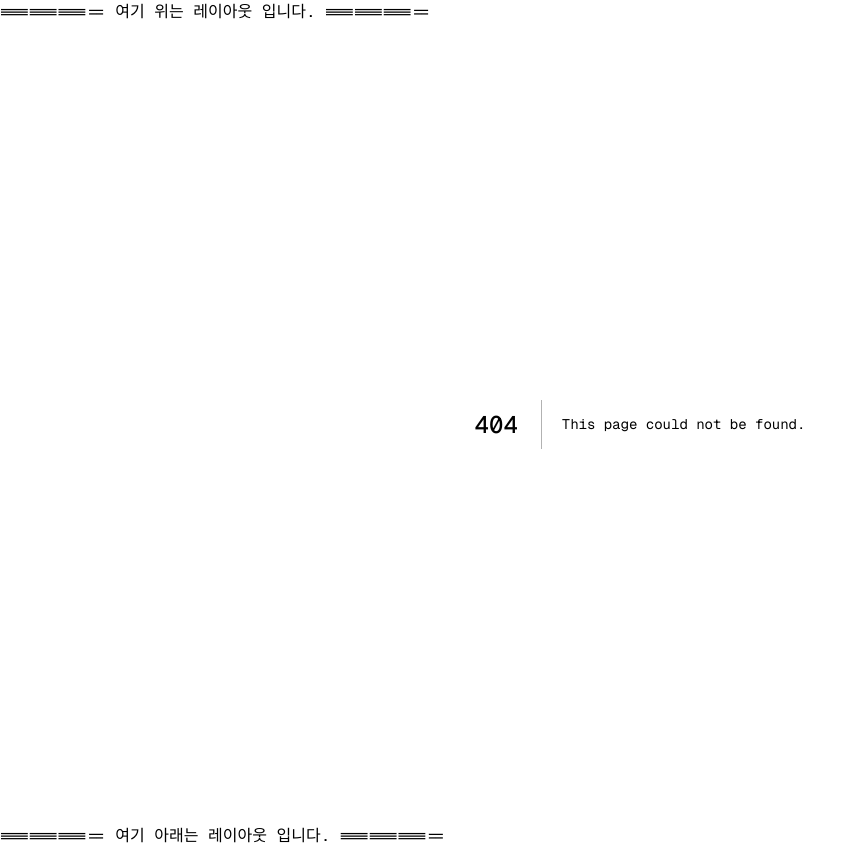
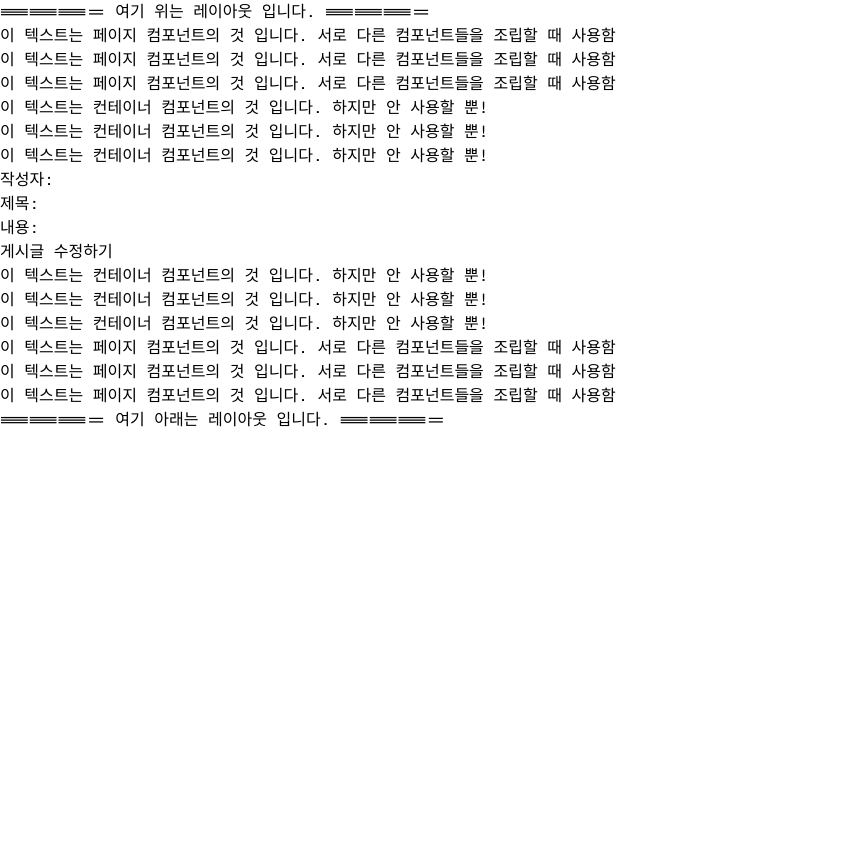
Before and after one commit to devDingco/lecture-code-main, a Next.js app in the folder class-example/: page /section09/09-04-boards-advanced-container-presentational/1/edit in a window 1280 px wide. Before the commit this address had no page. Shown: the whole page, without its empty margins (0-858 px from the left). After the commit the page ends 800 px from the top, so only its background shows below. Built offline with nearby package versions, Linux system fonts and the light colour scheme; no server answers.

Commit message:
09-04-boards-write-advanced-container-presentational

```diff
--- /dev/null
+++ b/class-example/src/app/section09/09-04-boards-advanced-container-presentational/[number]/edit/page.tsx
@@ -0,0 +1,62 @@
+"use client";
+
+import BoardsWriteAdvanced from "@/components/09-04-boards-write-advanced-container-presentational/boards-write-advanced.container";
+import { gql, useQuery } from "@apollo/client";
+import { useParams } from "next/navigation";
+
+const FETCH_BOARD = gql`
+  query fetchBoard($qqq: Int) {
+    fetchBoard(number: $qqq) {
+      number
+      writer
+      title
+      contents
+    }
+  }
+`;
+
+export default function BoardComponentEditPage() {
+  const 내주소변수 = useParams();
+
+  const { data } = useQuery(FETCH_BOARD, {
+    variables: {
+      qqq: Number(내주소변수.number),
+    },
+  });
+
+  return (
+    // <>
+    //   <h1>수정페이지</h1>
+    //   제목: <input type="text" />
+    //   내용: <input type="text" />
+    //   <button>수정하기</button>
+    // </>
+    <>
+      <div>
+        이 텍스트는 페이지 컴포넌트의 것 입니다. 서로 다른 컴포넌트들을 조립할
+        때 사용함
+      </div>
+      <div>
+        이 텍스트는 페이지 컴포넌트의 것 입니다. 서로 다른 컴포넌트들을 조립할
+        때 사용함
+      </div>
+      <div>
+        이 텍스트는 페이지 컴포넌트의 것 입니다. 서로 다른 컴포넌트들을 조립할
+        때 사용함
+      </div>
+      <BoardsWriteAdvanced isEdit={true} data={data} />
+      <div>
+        이 텍스트는 페이지 컴포넌트의 것 입니다. 서로 다른 컴포넌트들을 조립할
+        때 사용함
+      </div>
+      <div>
+        이 텍스트는 페이지 컴포넌트의 것 입니다. 서로 다른 컴포넌트들을 조립할
+        때 사용함
+      </div>
+      <div>
+        이 텍스트는 페이지 컴포넌트의 것 입니다. 서로 다른 컴포넌트들을 조립할
+        때 사용함
+      </div>
+    </>
+  );
+}
--- /dev/null
+++ b/class-example/src/app/section09/09-04-boards-advanced-container-presentational/[number]/page.tsx
@@ -0,0 +1,42 @@
+"use client";
+
+import { gql, useQuery } from "@apollo/client";
+import { useParams, useRouter } from "next/navigation";
+
+const FETCH_BOARD = gql`
+  query fetchBoard($qqq: Int) {
+    fetchBoard(number: $qqq) {
+      number
+      writer
+      title
+      contents
+    }
+  }
+`;
+
+export default function StaticRoutingBoardMovedPage() {
+  const 내주소변수 = useParams();
+  const router = useRouter();
+
+  const { data } = useQuery(FETCH_BOARD, {
+    variables: {
+      qqq: Number(내주소변수.number),
+    },
+  });
+
+  const onClickMove = () => {
+    router.push(`/section09/09-03-boards-advanced/${내주소변수.number}/edit`);
+  };
+
+  return (
+    <>
+      <div>{내주소변수.number}번 게시글 상세페이지 입니다.</div>
+      <div>
+        작성자: {data !== undefined ? data.fetchBoard.writer : "받는중..."}
+      </div>
+      <div>제목: {data && data.fetchBoard.title}</div>
+      <div>내용: {data?.fetchBoard.contents}</div>
+      <button onClick={onClickMove}>수정하러가기</button>
+    </>
+  );
+}
--- /dev/null
+++ b/class-example/src/app/section09/09-04-boards-advanced-container-presentational/new/page.tsx
@@ -0,0 +1,41 @@
+"use client";
+
+import BoardsWriteAdvanced from "@/components/09-04-boards-write-advanced-container-presentational/boards-write-advanced.container";
+
+export default function BoardComponentNewPage() {
+  return (
+    // <>
+    //   <h1>등록페이지</h1>
+    //   제목: <input type="text" />
+    //   내용: <input type="text" />
+    //   <button>등록하기</button>
+    // </>
+    <>
+      <div>
+        이 텍스트는 페이지 컴포넌트의 것 입니다. 서로 다른 컴포넌트들을 조립할
+        때 사용함
+      </div>
+      <div>
+        이 텍스트는 페이지 컴포넌트의 것 입니다. 서로 다른 컴포넌트들을 조립할
+        때 사용함
+      </div>
+      <div>
+        이 텍스트는 페이지 컴포넌트의 것 입니다. 서로 다른 컴포넌트들을 조립할
+        때 사용함
+      </div>
+      <BoardsWriteAdvanced isEdit={false} />
+      <div>
+        이 텍스트는 페이지 컴포넌트의 것 입니다. 서로 다른 컴포넌트들을 조립할
+        때 사용함
+      </div>
+      <div>
+        이 텍스트는 페이지 컴포넌트의 것 입니다. 서로 다른 컴포넌트들을 조립할
+        때 사용함
+      </div>
+      <div>
+        이 텍스트는 페이지 컴포넌트의 것 입니다. 서로 다른 컴포넌트들을 조립할
+        때 사용함
+      </div>
+    </>
+  );
+}
--- /dev/null
+++ b/class-example/src/components/09-04-boards-write-advanced-container-presentational/boards-write-advanced.container.tsx
@@ -0,0 +1,101 @@
+"use client";
+
+import { gql, useMutation, useQuery } from "@apollo/client";
+import { useParams, useRouter } from "next/navigation";
+import { useState } from "react";
+import BoardsWriteAdvancedUI from "./boards-write-advanced.presenter";
+import {
+  FETCH_BOARD,
+  나의그래프큐엘셋팅,
+  나의그래프큐엘수정셋팅,
+} from "./boards-write-advanced.queries";
+
+export default function BoardsWriteAdvanced(props) {
+  const 내주소변수 = useParams();
+  const router = useRouter();
+
+  const [mywriterInput, setMywriterInput] = useState("");
+  const [mytitleInput, setMytitleInput] = useState("");
+  const [mycontentInput, setMycontentInput] = useState("");
+
+  const [게시글등록API요청함수] = useMutation(나의그래프큐엘셋팅);
+  const [게시글수정API요청함수] = useMutation(나의그래프큐엘수정셋팅);
+
+  const onClickSubmit = async () => {
+    const result = await 게시글등록API요청함수({
+      variables: {
+        // variables => $와 같음
+        mywriter: mywriterInput,
+        mytitle: mytitleInput,
+        mycontent: mycontentInput,
+      },
+    });
+    console.log(result);
+    router.push(
+      `/section09/09-03-boards-advanced/${result.data.createBoard.number}`
+    );
+  };
+
+  // 컴포넌트 안에서 동적라우딩의 [변수]를 사용하는 경우에는 주의할 것.
+  // 임포트 당한 페이지의 주소에 [변수]가 있는 경우만 가능하기 때문에.
+  // console.log(내주소변수.number)
+  // const 나의변수 = 내주소변수.number
+  const onClickUpdate = async () => {
+    const myvariables = {
+      mynumber: Number(내주소변수.number),
+    };
+    if (mywriterInput !== "") myvariables.mywriter = mywriterInput;
+    if (mytitleInput !== "") myvariables.mytitle = mytitleInput;
+    if (mycontentInput !== "") myvariables.mycontent = mycontentInput;
+
+    const result = await 게시글수정API요청함수({
+      // variables: {
+      //   // variables => $와 같음
+      //   mynumber: Number(내주소변수.number),
+      //   mywriter: mywriterInput,
+      //   mytitle: mytitleInput,
+      //   mycontent: mycontentInput,
+      // },
+      variables: myvariables,
+      refetchQueries: [
+        { query: FETCH_BOARD, variables: { qqq: Number(내주소변수.number) } },
+      ],
+    });
+    console.log(result);
+    router.push(
+      `/section09/09-03-boards-advanced/${result.data.updateBoard.number}`
+    );
+  };
+
+  const onChangeWriter = (event) => {
+    setMywriterInput(event.target.value);
+  };
+
+  const onChangeTitle = (event) => {
+    setMytitleInput(event.target.value);
+  };
+
+  const onChangeContent = (event) => {
+    setMycontentInput(event.target.value);
+  };
+
+  return (
+    <>
+      <div>이 텍스트는 컨테이너 컴포넌트의 것 입니다. 하지만 안 사용할 뿐!</div>
+      <div>이 텍스트는 컨테이너 컴포넌트의 것 입니다. 하지만 안 사용할 뿐!</div>
+      <div>이 텍스트는 컨테이너 컴포넌트의 것 입니다. 하지만 안 사용할 뿐!</div>
+      <BoardsWriteAdvancedUI
+        작성자변경하는기능={onChangeWriter}
+        제목변경하는기능={onChangeTitle}
+        onChangeContent={onChangeContent} // 실무 방식 => 동일한 이름 사용
+        onClickUpdate={onClickUpdate}
+        onClickSubmit={onClickSubmit}
+        data={props.data}
+        isEdit={props.isEdit}
+      />
+      <div>이 텍스트는 컨테이너 컴포넌트의 것 입니다. 하지만 안 사용할 뿐!</div>
+      <div>이 텍스트는 컨테이너 컴포넌트의 것 입니다. 하지만 안 사용할 뿐!</div>
+      <div>이 텍스트는 컨테이너 컴포넌트의 것 입니다. 하지만 안 사용할 뿐!</div>
+    </>
+  );
+}
--- /dev/null
+++ b/class-example/src/components/09-04-boards-write-advanced-container-presentational/boards-write-advanced.presenter.tsx
@@ -0,0 +1,42 @@
+"use client";
+
+import { gql, useMutation, useQuery } from "@apollo/client";
+import { useParams, useRouter } from "next/navigation";
+import { useState } from "react";
+
+export default function BoardsWriteAdvancedUI(props) {
+  // 여기에 기능 작성하는 것도 가능함 => 하지만 안 할 뿐!
+  // ...
+  // ...
+
+  return (
+    <>
+      작성자:
+      <input
+        type="text"
+        onChange={props.작성자변경하는기능}
+        defaultValue={props.data?.fetchBoard.writer}
+      />
+      <br />
+      제목:
+      <input
+        type="text"
+        onChange={props.제목변경하는기능}
+        defaultValue={props.data?.fetchBoard.title}
+      />
+      <br />
+      내용:
+      <input
+        type="text"
+        onChange={props.onChangeContent}
+        defaultValue={props.data?.fetchBoard.contents}
+      />
+      <br />
+      <button
+        onClick={props.isEdit ? props.onClickUpdate : props.onClickSubmit}
+      >
+        게시글 {props.isEdit ? "수정" : "등록"}하기
+      </button>
+    </>
+  );
+}
--- /dev/null
+++ b/class-example/src/components/09-04-boards-write-advanced-container-presentational/boards-write-advanced.queries.ts
@@ -0,0 +1,48 @@
+import { gql } from "@apollo/client";
+
+export const 나의그래프큐엘셋팅 = gql`
+  # 변수의 타입 적는 곳
+  mutation createBoard(
+    $mywriter: String
+    $mytitle: String
+    $mycontent: String
+  ) {
+    # 실제 우리가 전달할 변수 적는 곳
+    createBoard(writer: $mywriter, title: $mytitle, contents: $mycontent) {
+      number
+      message
+    }
+  }
+`;
+
+export const 나의그래프큐엘수정셋팅 = gql`
+  # 변수의 타입 적는 곳
+  mutation updateBoard(
+    $mynumber: Int
+    $mywriter: String
+    $mytitle: String
+    $mycontent: String
+  ) {
+    # 실제 우리가 전달할 변수 적는 곳
+    updateBoard(
+      number: $mynumber
+      writer: $mywriter
+      title: $mytitle
+      contents: $mycontent
+    ) {
+      number
+      message
+    }
+  }
+`;
+
+export const FETCH_BOARD = gql`
+  query fetchBoard($qqq: Int) {
+    fetchBoard(number: $qqq) {
+      number
+      writer
+      title
+      contents
+    }
+  }
+`;
```
